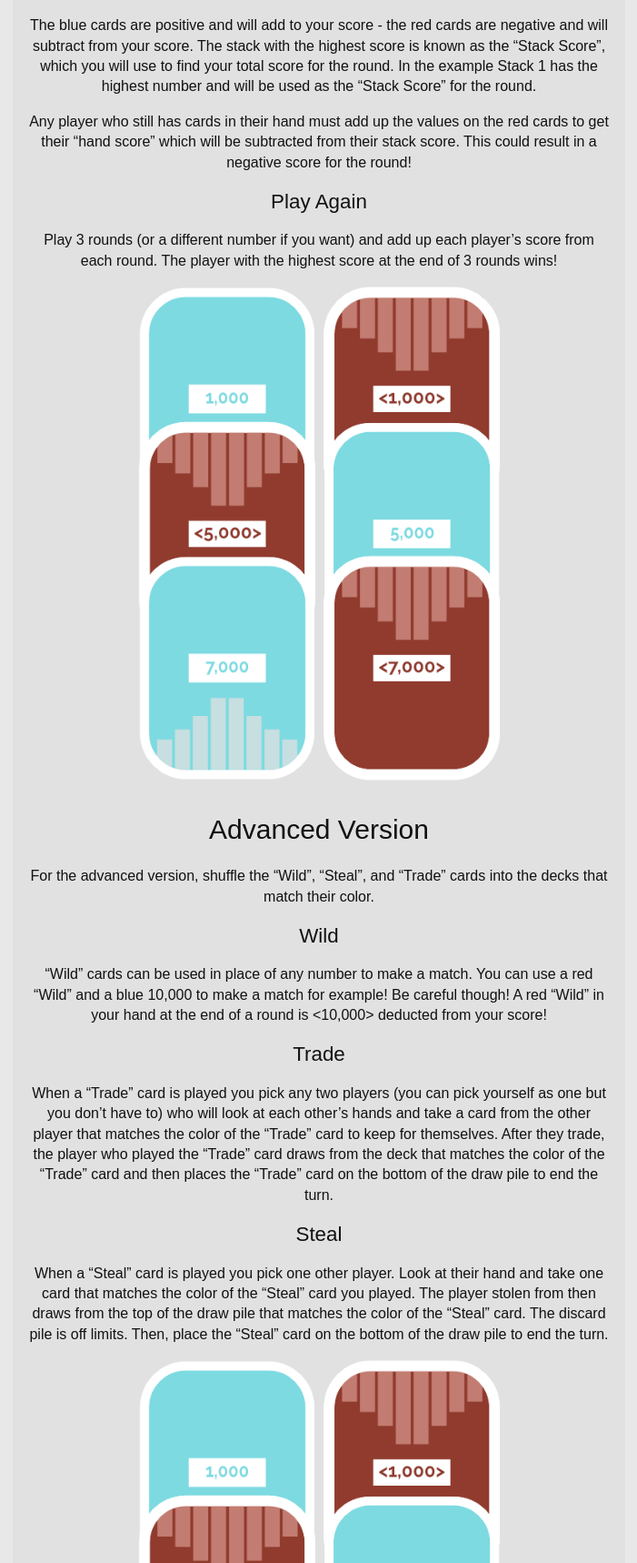
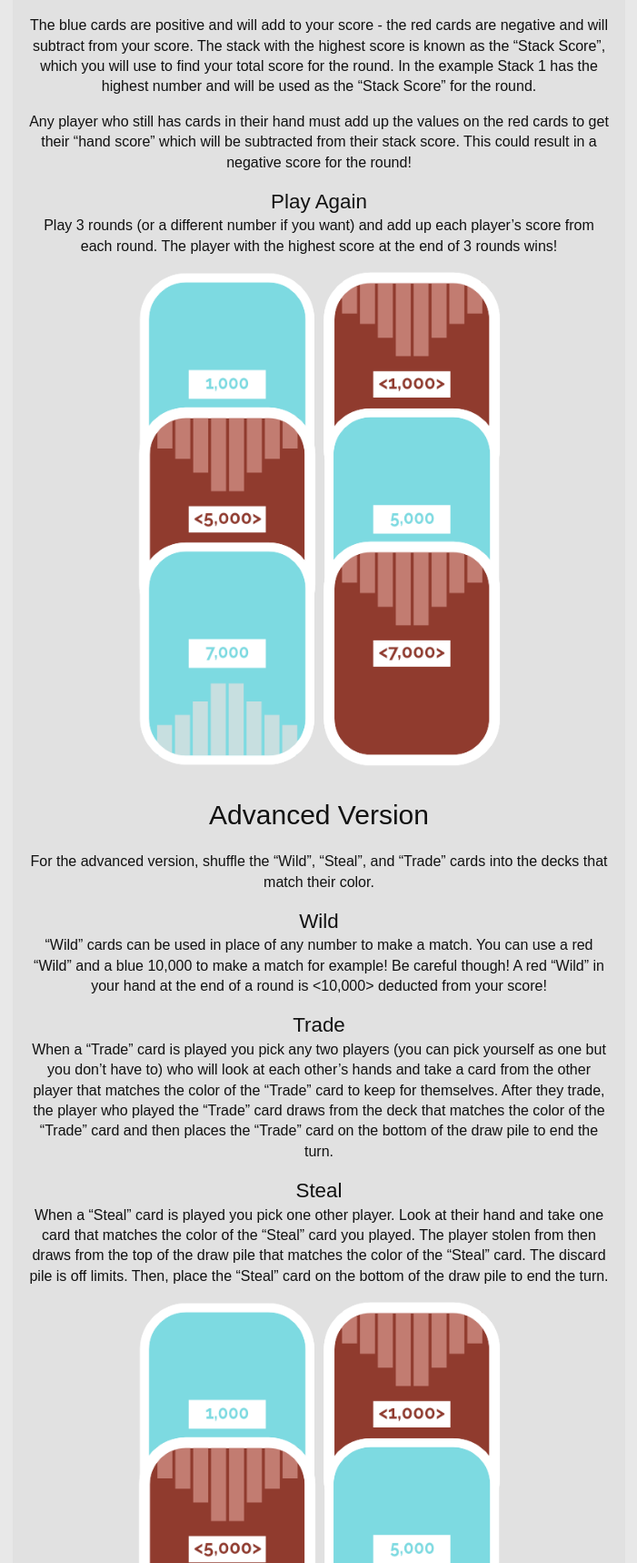
Before and after one commit to perpetual-education-personal/crebbits-homepage, a PHP site: page /instructions.php in a window 1280 px wide. Shown: the part 2700-4418 px from the top of the page at 91% size, without its empty margins (289-990 px from the left). Run offline with PHP 8.4, Linux system fonts and the light colour scheme.

Commit message:
Remove leaky margin on paragraph element

```diff
--- a/styles/typography.css
+++ b/styles/typography.css
@@ -59,7 +59,6 @@ h2 {
 }
 
 p {
-	margin-top: 1rem;
 	max-width: 72ch;
 }
 
```
